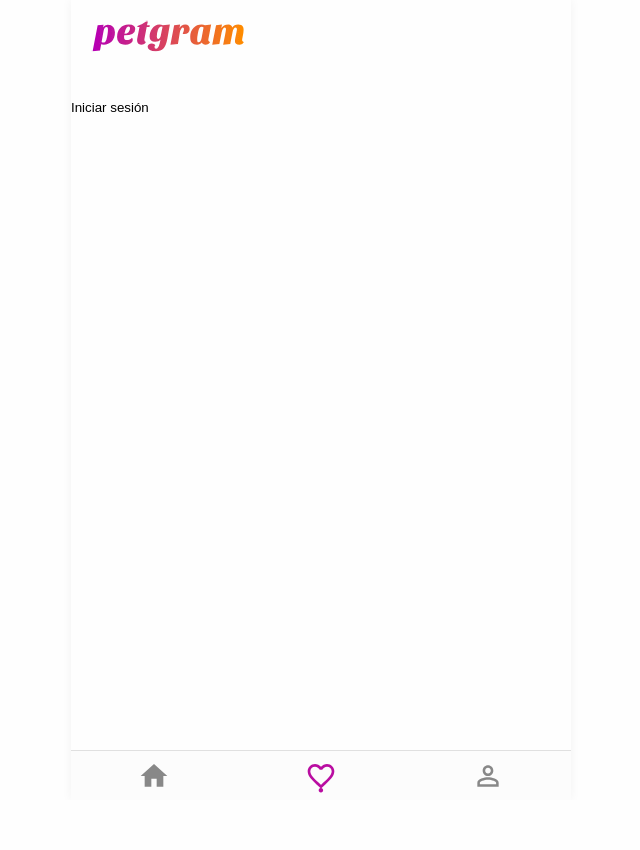
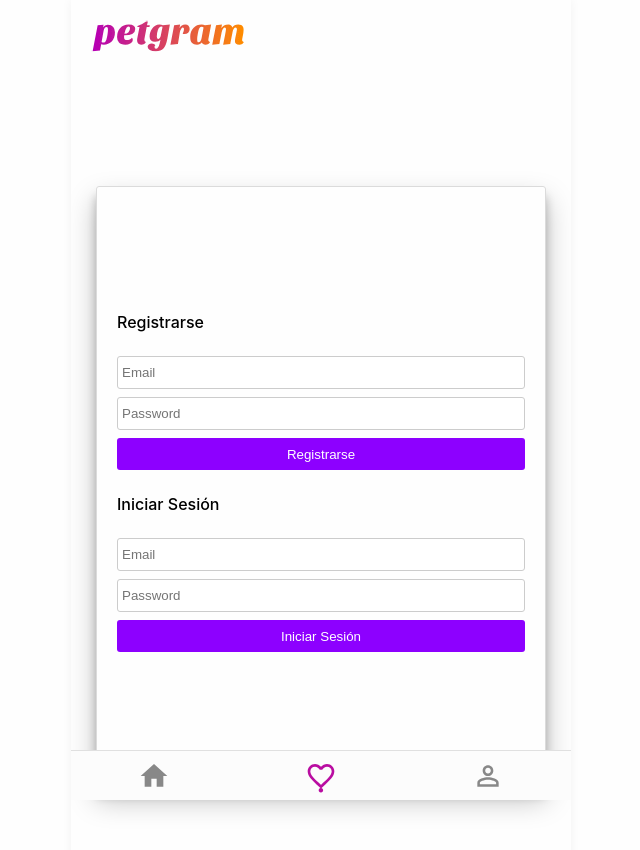
Before and after one commit to IkoSol/platzi-petgram, a React app: page /favs in a window 1280 px wide. Shown: the top 850 px of the page, without its empty margins (319-959 px from the left). Before the commit the page ends 800 px from the top, so only its background shows below. Built offline with nearby package versions, Linux system fonts and the light colour scheme.

Commit message:
Form added to login and register

```diff
--- /dev/null
+++ b/src/components/UserForm/index.js
@@ -0,0 +1,19 @@
+import React from 'react'
+import { useInputValue } from '../../hooks/useInputValue'
+import { Title, Form, Input, Button } from './styles'
+
+export const UserForm = ({ onSubmit, title }) => {
+  const email = useInputValue('')
+  const password = useInputValue('')
+
+  return (
+    <>
+      <Title>{title}</Title>
+      <Form onSubmit={onSubmit}>
+        <Input placeholder='Email' {...email} />
+        <Input placeholder='Password' type='password' {...password} />
+        <Button>{title}</Button>
+      </Form>
+    </>
+  )
+}
--- /dev/null
+++ b/src/components/UserForm/styles.js
@@ -0,0 +1,30 @@
+import styled from 'styled-components'
+
+export const Form = styled.form`
+  padding: 16px 0;
+`
+
+export const Input = styled.input`
+  border: 1px solid #ccc;
+  border-radius: 3px;
+  margin-bottom: 8px;
+  padding: 8px 4px;
+  display: block;
+  width: 100%;
+`
+
+export const Button = styled.button`
+  background: #8d00ff;
+  border-radius: 3px;
+  color: #fff;
+  height: 32px;
+  display: block;
+  width: 100%;
+  text-align: center;
+`
+
+export const Title = styled.h2`
+  font-size: 16px;
+  font-weight: 500;
+  padding: 8px 0;
+`
--- /dev/null
+++ b/src/hooks/useInputValue.js
@@ -0,0 +1,8 @@
+import { useState } from 'react'
+
+export const useInputValue = initialValue => {
+  const [value, setValue] = useState(initialValue)
+  const onChange = e => setValue(e.target.value)
+
+  return { value, onChange }
+}
--- a/src/pages/NotRegisterUser.js
+++ b/src/pages/NotRegisterUser.js
@@ -1,14 +1,19 @@
 import React from 'react'
 import Context from '../Context'
+import { UserForm } from '../components/UserForm'
+import { Container } from '../styles/NotRegisterUser'
 
 export const NotRegisterUser = () => (
   <Context.Consumer>
     {/* activateAuth se obtiene del Context.js de la const value y se inyecta para activar el isAuth sin necesidad de usar las props */
       ({ activateAuth }) => {
         return (
-          <form onSubmit={activateAuth}>
-            <button>Iniciar sesión</button>
-          </form>
+          <>
+            <Container>
+              <UserForm onSubmit={activateAuth} title='Registrarse' />
+              <UserForm onSubmit={activateAuth} title='Iniciar Sesión' />
+            </Container>
+          </>
         )
       }
     }
--- /dev/null
+++ b/src/styles/NotRegisterUser.js
@@ -0,0 +1,14 @@
+import styled from 'styled-components'
+
+export const Container = styled.div`
+  width: 90%;
+  height: 600px;
+  border: 1px solid rgb(219, 219,219);
+  box-shadow: 0 14px 28px rgba(0,0,0,0.25), 0 10px 10px rgba(0,0,0,0.22);
+  border-radius: 3px;
+  display: flex;
+  flex-direction: column;
+  justify-content: center;
+  padding: 0 20px;
+  margin: 90px 5%;
+`
```
